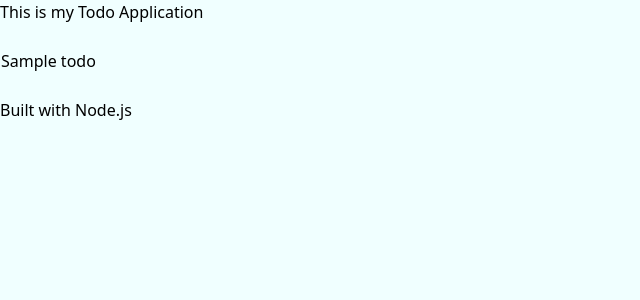
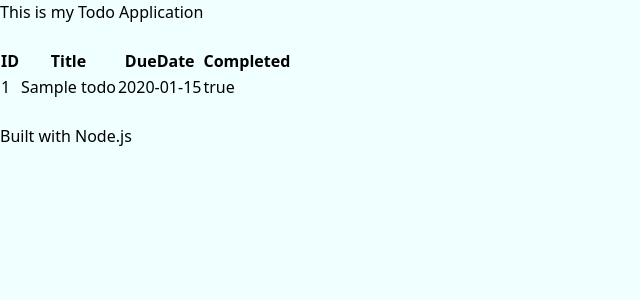
Before and after one commit to SiddhaarthG/Todo-List-Application, a Node server app: page / in a window 1280 px wide. Shown: the top 300 px of the page, without its empty margins (0-640 px from the left). Run offline with Node 20, Linux system fonts and the light colour scheme; tables that the repository leaves empty hold one stand-in row (values such as "Sample post"); some libraries are stand-ins or nearby versions.

Commit message:
added th for table element

```diff
--- a/todo-app/views/index.ejs
+++ b/todo-app/views/index.ejs
@@ -10,7 +10,13 @@
 </head>
 <body>
   <%- include('header.ejs') %> <br>
-  <table>
+  <table border="1">
+    <tr>
+      <th>ID</th>
+      <th>Title</th>
+      <th>DueDate</th>
+      <th>Completed</th>
+    </tr>
     <%- include('todos.ejs') %>
   </table>
    <br>
--- a/todo-app/views/todos.ejs
+++ b/todo-app/views/todos.ejs
@@ -1,5 +1,8 @@
 <% for( var i=0 ; i < allTodos.length ; i++) { %>
   <tr>
+    <td><%= allTodos[i].id %></td>
     <td><%= allTodos[i].title %></td>
+    <td><%= allTodos[i].dueDate %></td>
+    <td><%= allTodos[i].completed %></td>
   </tr>
 <% } %>
```
